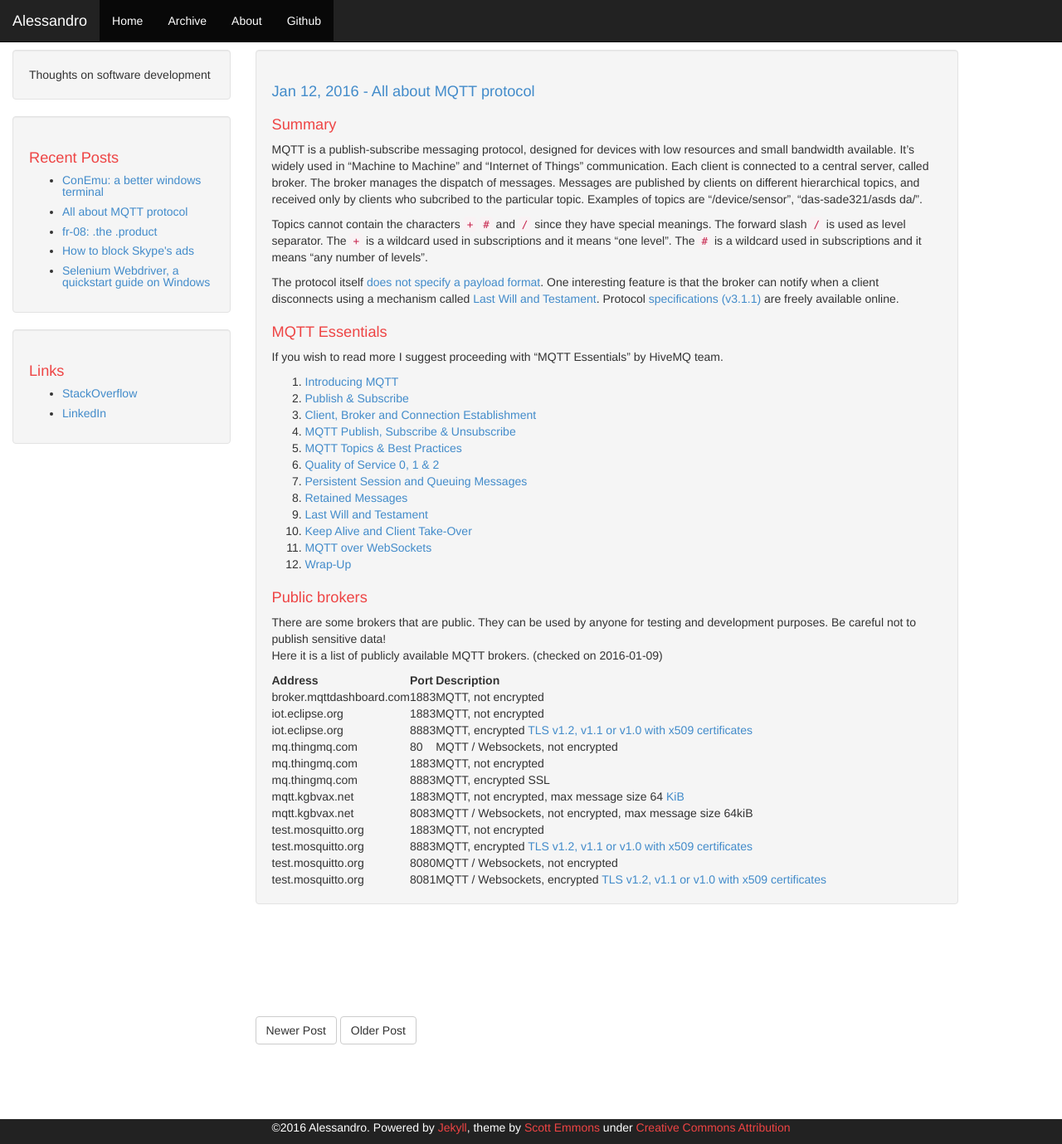
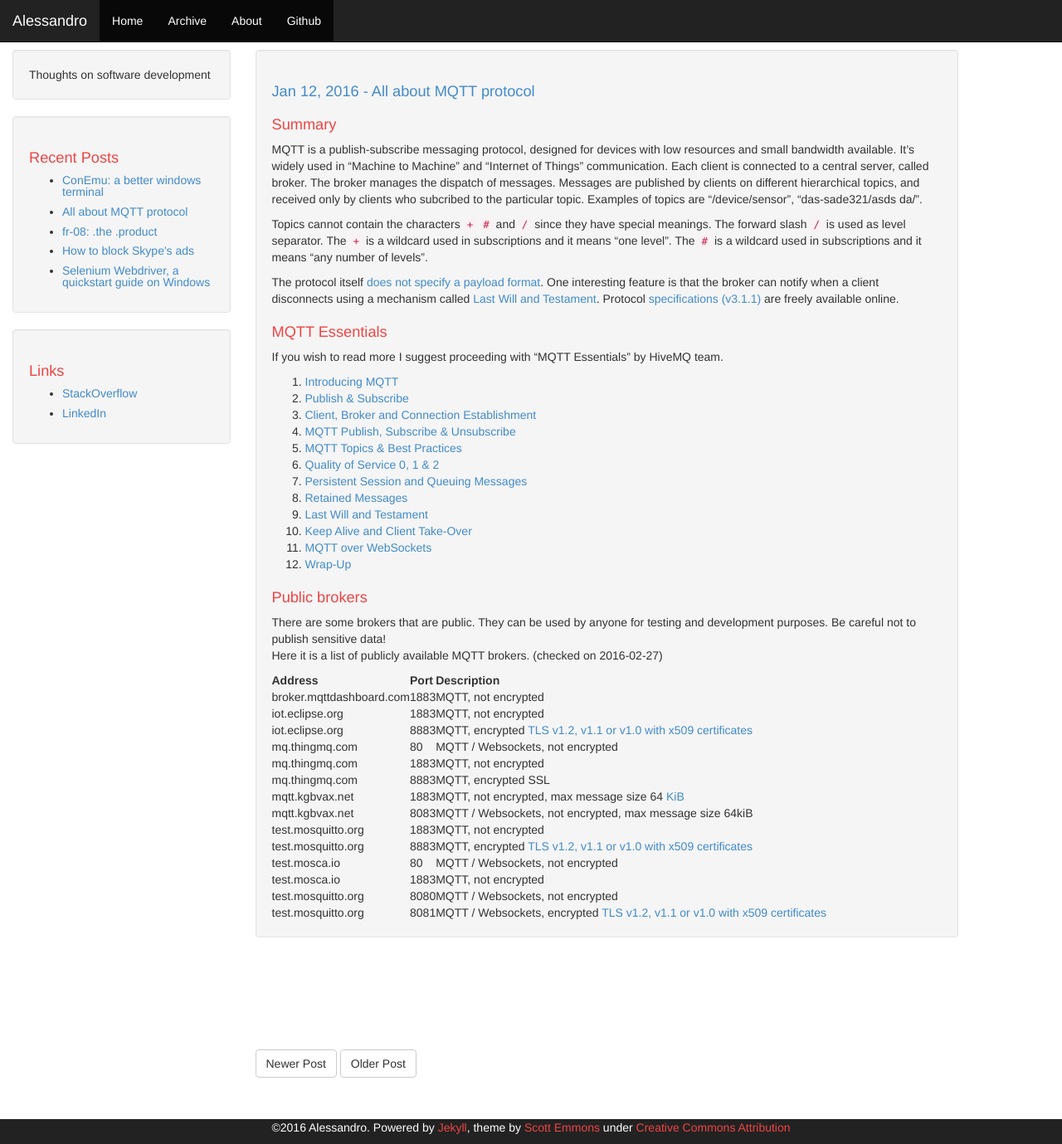
Before and after one commit to darugnaa/darugnaa.github.io, a Jekyll site: the page built from _posts/2016-01-12-all-about-mqtt-protocol.markdown, in a window 1280 px wide and 1379 px high. Shown: the whole window at 83% size. Built offline with Jekyll 4.4.1, drawn with Linux system fonts in a browser that asks for light colours.

Commit message:
Updated list of MQTT brokers

```diff
--- a/_posts/2016-01-12-all-about-mqtt-protocol.markdown
+++ b/_posts/2016-01-12-all-about-mqtt-protocol.markdown
@@ -36,7 +36,7 @@ If you wish to read more I suggest proceeding with "MQTT Essentials" by HiveMQ t
 
 # Public brokers
 There are some brokers that are public. They can be used by anyone for testing and development purposes. Be careful not to publish sensitive data!
-Here it is a list of publicly available MQTT brokers. (checked on 2016-01-09)
+Here it is a list of publicly available MQTT brokers. (checked on 2016-02-27)
 
  Address | Port | Description
  --- | --- | ---
@@ -50,5 +50,7 @@ mqtt.kgbvax.net | 1883 | MQTT, not encrypted, max message size 64 [KiB](https://
 mqtt.kgbvax.net | 8083 | MQTT / Websockets, not encrypted, max message size 64kiB
 test.mosquitto.org | 1883 | MQTT, not encrypted
 test.mosquitto.org | 8883 | MQTT, encrypted [TLS v1.2, v1.1 or v1.0 with x509 certificates](http://test.mosquitto.org/ssl/mosquitto.org.crt)
+test.mosca.io | 80 | MQTT / Websockets, not encrypted
+test.mosca.io | 1883 | MQTT, not encrypted
 test.mosquitto.org | 8080 | MQTT / Websockets, not encrypted
 test.mosquitto.org | 8081 | MQTT / Websockets, encrypted [TLS v1.2, v1.1 or v1.0 with x509 certificates](http://test.mosquitto.org/ssl/mosquitto.org.crt)
```
